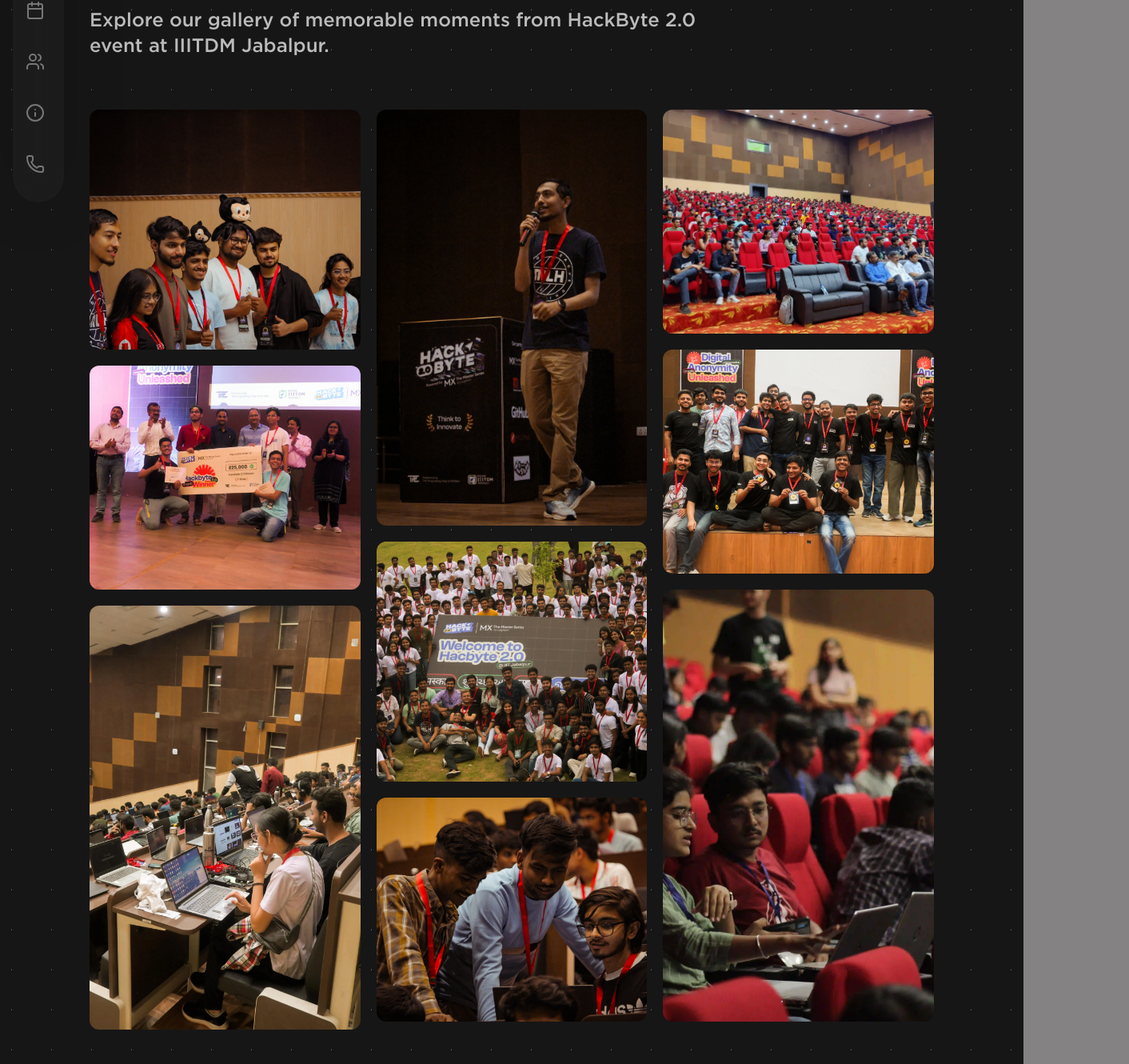
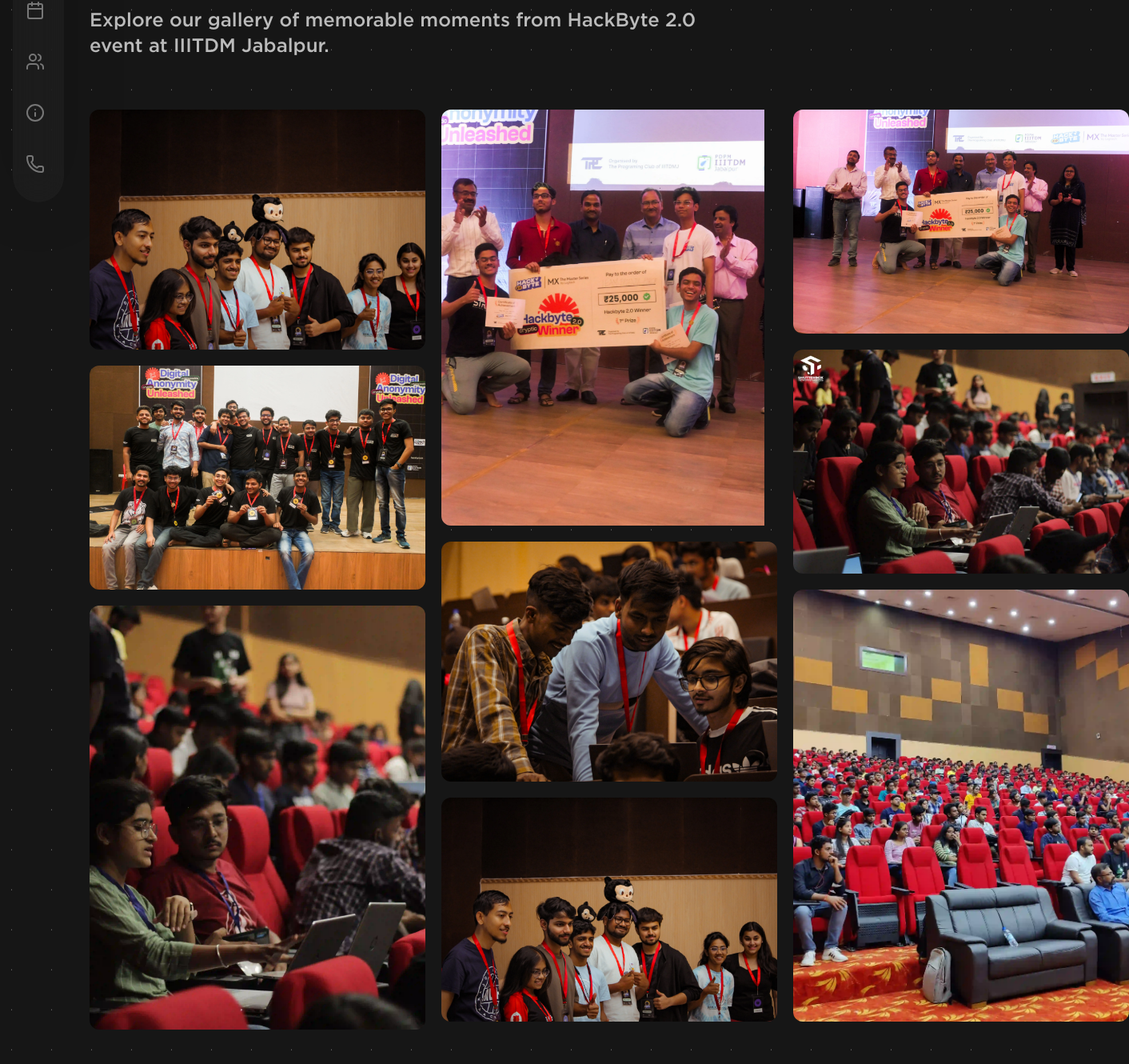
Before and after one commit to BitByte-TPC/hackbyte, a Next.js app: page /gallery in a window 1280 px wide. Shown: the part 419-1749 px from the top of the page at 80% size, 1412 px wide, since content can reach past the window. Built offline with nearby package versions, Linux system fonts and the light colour scheme.

Commit message:
carousel added to bento grids (#9)
Added carousel in bento Grid

```diff
--- /dev/null
+++ b/components/ImageGrid/carousel.jsx
@@ -0,0 +1,60 @@
+"use client"
+
+import React, { useState, useEffect } from "react"
+import Image from "next/image"
+
+const ClientCarousel = ({ images, className, duration = 5000 }) => {
+  const [currentIndex, setCurrentIndex] = useState(0)
+  const [direction, setDirection] = useState("right")
+  const [isTransitioning, setIsTransitioning] = useState(false)
+
+  useEffect(() => {
+    const interval = setInterval(() => {
+      const newDirection = Math.random() > 0.5 ? "right" : "left"
+      setDirection(newDirection)
+      setIsTransitioning(true)
+
+      if (newDirection === "right") {
+        setCurrentIndex((prev) => (prev + 1) % images.length)
+      } else {
+        setCurrentIndex((prev) => (prev - 1 + images.length) % images.length)
+      }
+
+      setTimeout(() => setIsTransitioning(false), 500)
+    }, duration)
+
+    return () => clearInterval(interval)
+  }, [images.length, duration])
+
+  const getSlideStyles = () => {
+    if (!isTransitioning) return "translate-x-0"
+    return direction === "right" ? "animate-slide-right" : "animate-slide-left"
+  }
+
+  return (
+    <div className="relative group">
+      <div className={`relative overflow-hidden rounded-xl ${className}`}>
+        <div className="relative w-full h-full">
+          <Image
+            src={images[currentIndex]}
+            alt={`Carousel ${currentIndex + 1}`}
+            className={`w-full h-full object-cover transition-transform duration-500 ease-in-out ${getSlideStyles()}`}
+            placeholder="blur"
+          />
+        </div>
+      </div>
+      <div className="absolute bottom-2 left-1/2 -translate-x-1/2 flex gap-1 opacity-0 group-hover:opacity-100 transition-opacity">
+        {images.map((_, index) => (
+          <div
+            key={index}
+            className={`w-1.5 h-1.5 rounded-full ${
+              currentIndex === index ? "bg-white" : "bg-white/50"
+            }`}
+          />
+        ))}
+      </div>
+    </div>
+  )
+}
+
+export { ClientCarousel }
--- a/components/ImageGrid/index.jsx
+++ b/components/ImageGrid/index.jsx
@@ -1,109 +1,90 @@
-import Image from "next/image";
+import Image from "next/image"
+import { ClientCarousel } from "./carousel"
+import img1 from "@/public/ImageGallery/img1.webp"
+import img2 from "@/public/ImageGallery/img2.webp"
+import img3 from "@/public/ImageGallery/img3.webp"
+import img4 from "@/public/ImageGallery/img4.webp"
+import img5 from "@/public/ImageGallery/img5.webp"
+import img6 from "@/public/ImageGallery/img6.webp"
+import img7 from "@/public/ImageGallery/img7.webp"
+import img8 from "@/public/ImageGallery/img8.webp"
+import img9 from "@/public/ImageGallery/img9.webp"
 
-import img1 from "@/public/ImageGallery/img1.webp";
-import img2 from "@/public/ImageGallery/img2.webp";
-import img3 from "@/public/ImageGallery/img3.webp";
-import img4 from "@/public/ImageGallery/img4.webp";
-import img5 from "@/public/ImageGallery/img5.webp";
-import img6 from "@/public/ImageGallery/img6.webp";
-import img7 from "@/public/ImageGallery/img7.webp";
-import img8 from "@/public/ImageGallery/img8.webp";
-import img9 from "@/public/ImageGallery/img9.webp";
+const GridImage = async () => {
+  const carousels = [
+    { images: [img6, img1, img4], duration: 2000 },
+    { images: [img7, img2, img5], duration: 3500 },
+    { images: [img4, img3, img6], duration: 4200 },
+    { images: [img8, img4, img7], duration: 2800 },
+    { images: [img9, img5, img8], duration: 3200 },
+    { images: [img5, img6, img9], duration: 4800 },
+    { images: [img1, img7, img2], duration: 3800 },
+    { images: [img2, img8, img3], duration: 2500 },
+    { images: [img3, img9, img1], duration: 4500 },
+  ]
 
-const GridImage = () => {
   return (
     <div className="max-w-8xl mx-auto py-16">
       <div className="flex flex-col gap-5 md:flex-row">
         <div className="flex flex-col gap-5 items-center">
-          <div>
-            <Image
-              src={img6}
-              alt="1"
-              className="xl:w-[420px] xl:h-[300px] lg:w-[320px] w-[320px] rounded-xl object-cover"
-              placeholder="blur"
-              priority
+          <ClientCarousel
+            images={carousels[0].images}
+            duration={carousels[0].duration}
+            className="xl:w-[420px] xl:h-[300px] lg:w-[320px] w-[320px]"
           />
-          </div>
-          <div>
-            <Image
-              src={img7}
-              alt="2"
-              className="xl:w-[420px] xl:h-[280px] lg:w-[320px] w-[320px] rounded-xl object-cover"
-              placeholder="blur"
+          <ClientCarousel
+            images={carousels[1].images}
+            duration={carousels[1].duration}
+            className="xl:w-[420px] xl:h-[280px] lg:w-[320px] w-[320px]"
           />
-          </div>
-          <div>
-            <Image
-              src={img4}
-              alt="3"
-              className="xl:w-[420px] xl:h-[530px] lg:w-[320px] w-[320px] h-[320px] rounded-xl object-cover"
-              placeholder="blur"
+          <ClientCarousel
+            images={carousels[2].images}
+            duration={carousels[2].duration}
+            className="xl:w-[420px] xl:h-[530px] lg:w-[320px] w-[320px] h-[320px]"
           />
-          </div>
         </div>
 
         <div className="flex flex-col gap-5 items-center">
-          <div>
-            <Image
-              src={img8}
-              alt="4"
-              className="xl:w-[420px] xl:h-[520px] lg:w-[320px] w-[320px] h-[320px] rounded-xl object-cover"
-              placeholder="blur"
-              priority
+          <ClientCarousel
+            images={carousels[3].images}
+            duration={carousels[3].duration}
+            className="xl:w-[420px] xl:h-[520px] lg:w-[320px] w-[320px] h-[320px]"
           />
-          </div>
-          <div>
-            <Image
-              src={img9}
-              alt="5"
-              className="xl:w-[420px] xl:h-[300px] lg:w-[320px] w-[320px] rounded-xl object-cover"
-              placeholder="blur"
+          <ClientCarousel
+            images={carousels[4].images}
+            duration={carousels[4].duration}
+            className="xl:w-[420px] xl:h-[300px] lg:w-[320px] w-[320px]"
           />
-          </div>
-          <div>
-            <Image
-              src={img5}
-              alt="6"
-              className="xl:w-[420px] xl:h-[280px] lg:w-[320px] w-[320px] rounded-xl object-cover"
-              placeholder="blur"
+          <ClientCarousel
+            images={carousels[5].images}
+            duration={carousels[5].duration}
+            className="xl:w-[420px] xl:h-[280px] lg:w-[320px] w-[320px]"
           />
-          </div>
         </div>
 
         <div className="flex flex-col gap-5 items-center">
-          <div>
-            <Image
-              src={img1}
-              alt="7"
-              className="xl:w-[420px] xl:h-[280px] lg:w-[320px] w-[320px] rounded-xl object-cover"
-              placeholder="blur"
-              priority
+          <ClientCarousel
+            images={carousels[6].images}
+            duration={carousels[6].duration}
+            className="xl:w-[420px] xl:h-[280px] lg:w-[320px] w-[320px]"
           />
-          </div>
-          <div>
-            <Image
-              src={img2}
-              alt="8"
-              className="xl:w-[420px] xl:h-[280px] lg:w-[320px] w-[320px] rounded-xl object-cover"
-              placeholder="blur"
-              priority
+          <ClientCarousel
+            images={carousels[7].images}
+            duration={carousels[7].duration}
+            className="xl:w-[420px] xl:h-[280px] lg:w-[320px] w-[320px]"
           />
-          </div>
-          <div>
-            <Image
-              src={img3}
-              alt="9"
-              className="xl:w-[420px] xl:h-[540px] lg:w-[320px] w-[320px] h-[320px] rounded-xl object-cover"
-              placeholder="blur"
+          <ClientCarousel
+            images={carousels[8].images}
+            duration={carousels[8].duration}
+            className="xl:w-[420px] xl:h-[540px] lg:w-[320px] w-[320px] h-[320px]"
           />
         </div>
       </div>
     </div>
-    </div>
-  );
-};
+  )
+}
 
-const BannerImage = ({ imgsrc }) => {
+const BannerImage = async ({ imgsrc }) => {
   return (
     <Image
       src={imgsrc}
@@ -112,7 +93,7 @@ const BannerImage = ({ imgsrc }) => {
       placeholder="blur"
       quality={100}
     />
-  );
-};
+  )
+}
 
-export { GridImage, BannerImage };
+export { GridImage, BannerImage }
--- a/tailwind.config.ts
+++ b/tailwind.config.ts
@@ -1,57 +1,65 @@
-import mytheme from "./utils/theme";
+import mytheme from "./utils/theme"
 
 /** @type {import('tailwindcss').Config} */
 module.exports = {
-    darkMode: ['class'],
+  darkMode: ["class"],
   content: [
-    './pages/**/*.{js,ts,jsx,tsx}',
-    './components/**/*.{js,ts,jsx,tsx}',
-    './app/**/*.{js,ts,jsx,tsx}',
+    "./pages/**/*.{js,ts,jsx,tsx}",
+    "./components/**/*.{js,ts,jsx,tsx}",
+    "./app/**/*.{js,ts,jsx,tsx}",
   ],
   theme: {
     screens: {
-		xxs: '300px',
-		xs: '375px',
-		sm: '640px',
-		md: '768px',
-		lg: '1024px',
-		xl: '1280px',
-		monitor: '1600px',
+      xxs: "300px",
+      xs: "375px",
+      sm: "640px",
+      md: "768px",
+      lg: "1024px",
+      xl: "1280px",
+      monitor: "1600px",
     },
     extend: {
       colors: {
         primary: mytheme.colors.primary,
         secondary: mytheme.colors.secondary,
-  			supporting: mytheme.colors.supporting
+        supporting: mytheme.colors.supporting,
       },
       fontFamily: {
-  			gotham: [
-  				'var(--font-gotham)'
-  			]
+        gotham: ["var(--font-gotham)"],
       },
       keyframes: {
-  			'accordion-down': {
+        "accordion-down": {
           from: {
-  					height: '0'
+            height: "0",
           },
           to: {
-  					height: 'var(--radix-accordion-content-height)'
-  				}
+            height: "var(--radix-accordion-content-height)",
           },
-  			'accordion-up': {
+        },
+        "accordion-up": {
           from: {
-  					height: 'var(--radix-accordion-content-height)'
+            height: "var(--radix-accordion-content-height)",
           },
           to: {
-  					height: '0'
-  				}
-  			}
+            height: "0",
+          },
+        },
+        "slide-right": {
+          "0%": { transform: "translateX(-15%)" },
+          "100%": { transform: "translateX(0)" },
+        },
+        "slide-left": {
+          "0%": { transform: "translateX(15%)" },
+          "100%": { transform: "translateX(0)" },
+        },
       },
       animation: {
-  			'accordion-down': 'accordion-down 0.2s ease-out',
-  			'accordion-up': 'accordion-up 0.2s ease-out'
-  		}
-  	}
+        "accordion-down": "accordion-down 0.2s ease-out",
+        "accordion-up": "accordion-up 0.2s ease-out",
+        "slide-right": "slide-right 500ms ease-out",
+        "slide-left": "slide-left 500ms ease-out",
+      },
+    },
   },
   plugins: [import("tailwindcss-animate")],
-};
+}
```
Also changed, not shown: tsconfig.json (+7 -1 lines). Lines whose indentation alone changed are shown as unchanged.
